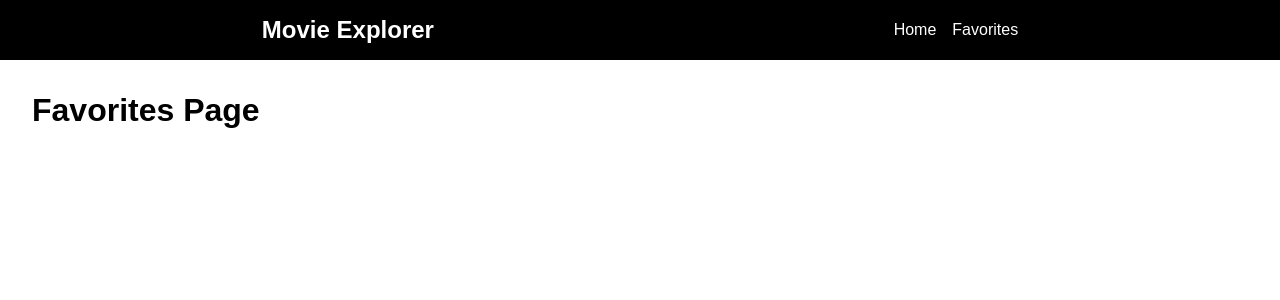
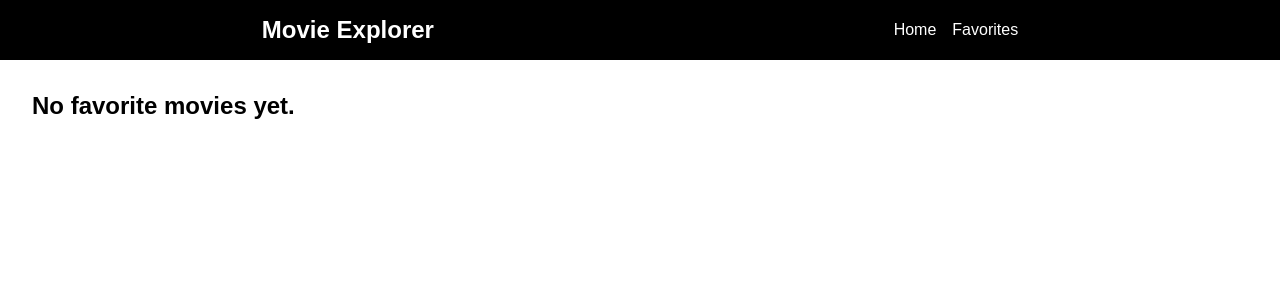
Before and after one commit to PraptiRaut/movie-explorer-react, a React (Vite) app: page /favorites in a window 1280 px wide. Shown: the top 300 px of the page. Built offline with nearby package versions, Linux system fonts and the light colour scheme.

Commit message:
Add favorites functionality with localStorage

```diff
--- a/src/App.jsx
+++ b/src/App.jsx
@@ -4,13 +4,28 @@ import Home from "./pages/Home";
 import Favorites from "./pages/Favorites";
 import NotFound from "./pages/NotFound";
 import MovieDetails from "./pages/MovieDetails";
+import { useEffect, useState } from "react";
 
 function App() {
+
+  const [favorites, setFavorites] = useState([]);
+
+  useEffect(() => {
+    const storedFavorites = JSON.parse(localStorage.getItem("favorites")) || [];
+    setFavorites(storedFavorites);
+  }, []);
+
+  function addToFavorites(movie) {
+    const updatedFavorites = [...favorites, movie];
+    setFavorites(updatedFavorites);
+    localStorage.setItem("favorites", JSON.stringify(updatedFavorites));
+  }
+
   return (
     <Routes>
       <Route element={<Layout />}>
-        <Route path="/" element={<Home />} />
-        <Route path="/favorites" element={<Favorites />} />
+        <Route path="/" element={<Home favorites={favorites} addToFavorites={addToFavorites} />} />
+        <Route path="/favorites" element={<Favorites favorites={favorites} addToFavorites={addToFavorites} />} />
         <Route path="/movie/:id" element={<MovieDetails />} />
       </Route>
 
--- a/src/components/MovieCard.jsx
+++ b/src/components/MovieCard.jsx
@@ -1,9 +1,14 @@
-function MovieCard({ movie }) {
+function MovieCard({ movie, favorites, addToFavorites }) {
 
     const imageUrl = `https://image.tmdb.org/t/p/w500${movie.poster_path}`;
+    const isFavorite = favorites.some((fav) => fav.id === movie.id);
+
 
     function handleFavorite() {
-        console.log(movie);
+        if (!isFavorite) {
+            addToFavorites(movie);
+
+        }
     }
     return (
         <div className="movie-card">
@@ -11,7 +16,7 @@ function MovieCard({ movie }) {
             <div className="movie-info">
                 <h3>{movie.title}</h3>
                 <p>⭐ {movie.vote_average}</p>
-                <button onClick={handleFavorite}>❤️ Favorite</button>
+                <button onClick={handleFavorite}>{isFavorite ? "❤️ Added" : "🤍 Favorite"}</button>
             </div>
         </div>
     );
--- a/src/pages/Favorites.jsx
+++ b/src/pages/Favorites.jsx
@@ -1,5 +1,20 @@
-function Favorites() {
-    return <h1>Favorites Page</h1>;
+import MovieCard from "../components/MovieCard";
+
+function Favorites({ favorites, addToFavorites }) {
+
+    if (favorites.length === 0) {
+        return <h2>No favorite movies yet.</h2>
+    }
+    return (
+        <div>
+            <h1>Favorites Movies</h1>
+            <div className="movies-grid">
+                {favorites.map((movie) => (
+                    <MovieCard key={movie.id} movie={movie} favorites={favorites} addToFavorites={addToFavorites} />
+                ))}
+            </div>
+        </div>
+    );
 }
 
 export default Favorites;
--- a/src/pages/Home.jsx
+++ b/src/pages/Home.jsx
@@ -4,7 +4,7 @@ import MovieCard from "../components/MovieCard";
 import SearchBar from "../components/SearchBar";
 
 
-function Home() {
+function Home({ favorites, addToFavorites }) {
 
     const [movies, setMovies] = useState([]);
     const [searchTerm, setSearchTerm] = useState("");
@@ -36,7 +36,7 @@ function Home() {
             <SearchBar searchTerm={searchTerm} setSearchTerm={setSearchTerm} onSearch={handleSearch} />
             <div className="movies-grid">
                 {movies.map((movie) => (
-                    <MovieCard key={movie.id} movie={movie} />
+                    <MovieCard key={movie.id} movie={movie} favorites={favorites} addToFavorites={addToFavorites} />
                 ))}
             </div>
 
```
